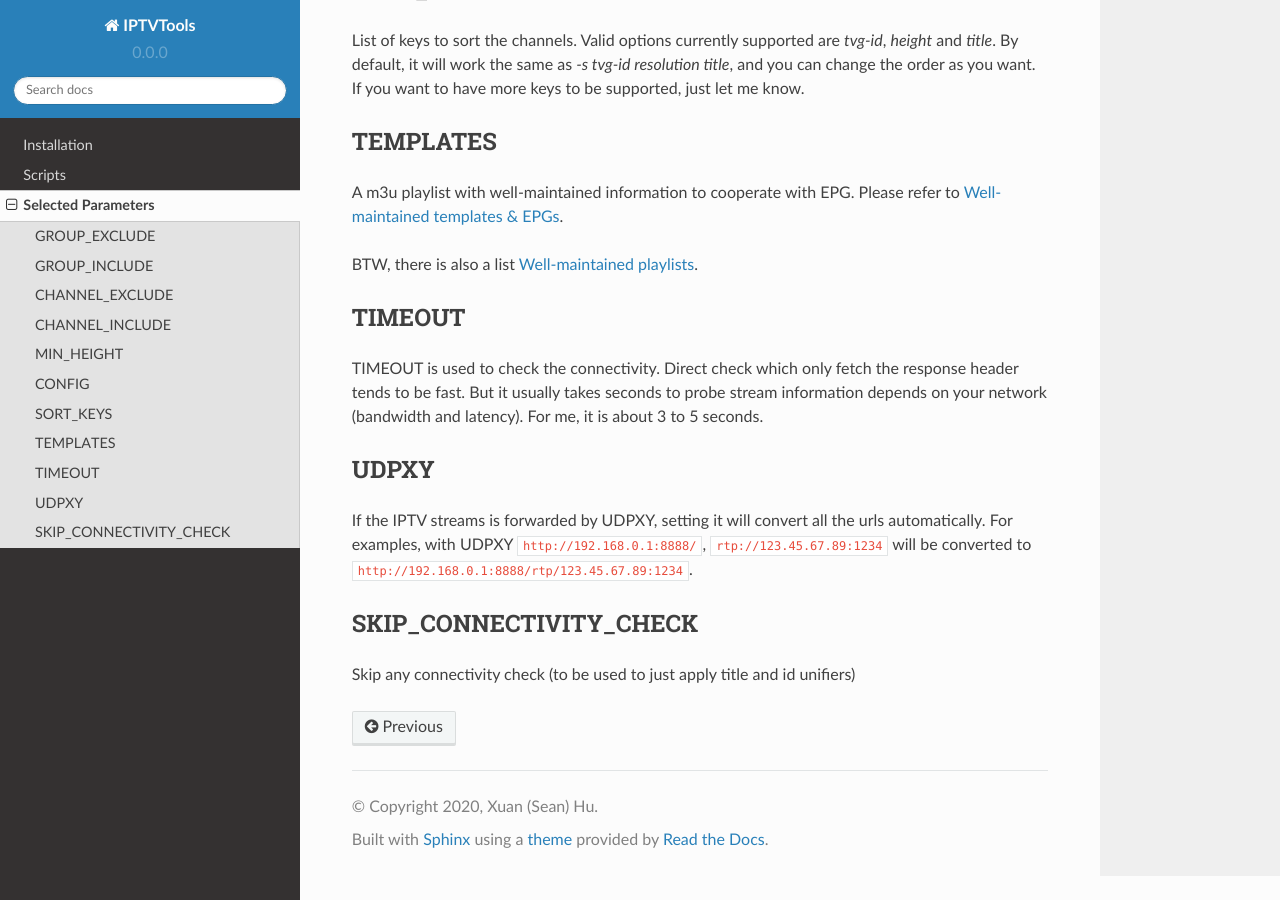
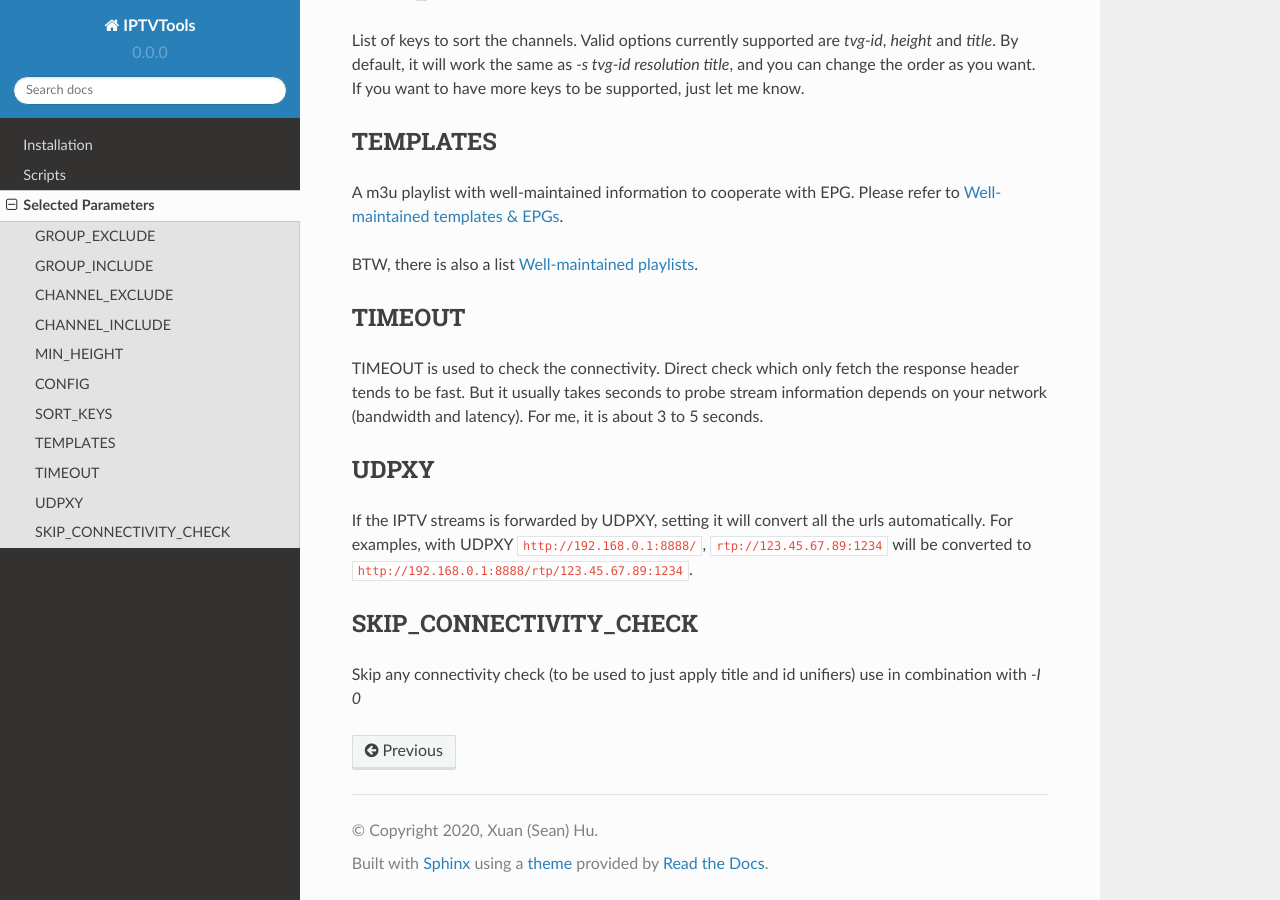
Before and after one commit to huxuan/iptvtools, a Sphinx documentation site: the page built from docs/parameters.rst, in a window 1280 px wide and 900 px high, scrolled down 1278 px. Built offline with Sphinx 7.4.7 and the Read the Docs theme 2.0.0, drawn with Linux system fonts in a browser that asks for light colours.

Commit message:
help improve

```diff
--- a/docs/parameters.rst
+++ b/docs/parameters.rst
@@ -97,8 +97,8 @@ For examples, with UDPXY ``http://192.168.0.1:8888/``,
 ``rtp://123.45.67.89:1234`` will be converted to
 ``http://192.168.0.1:8888/rtp/123.45.67.89:1234``.
 
-
 SKIP_CONNECTIVITY_CHECK
 -----
 
 Skip any connectivity check (to be used to just apply title and id unifiers)
+use in combination with `-I 0`
```
